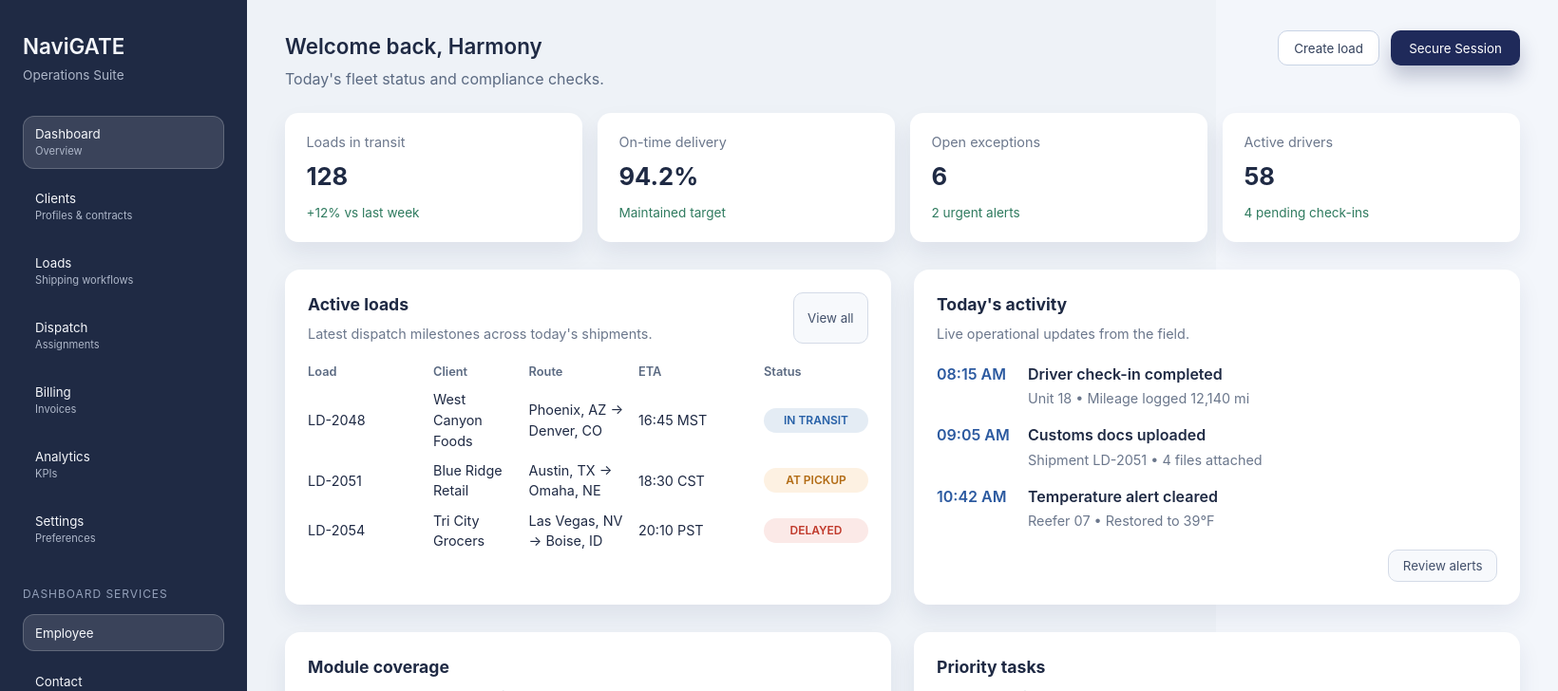
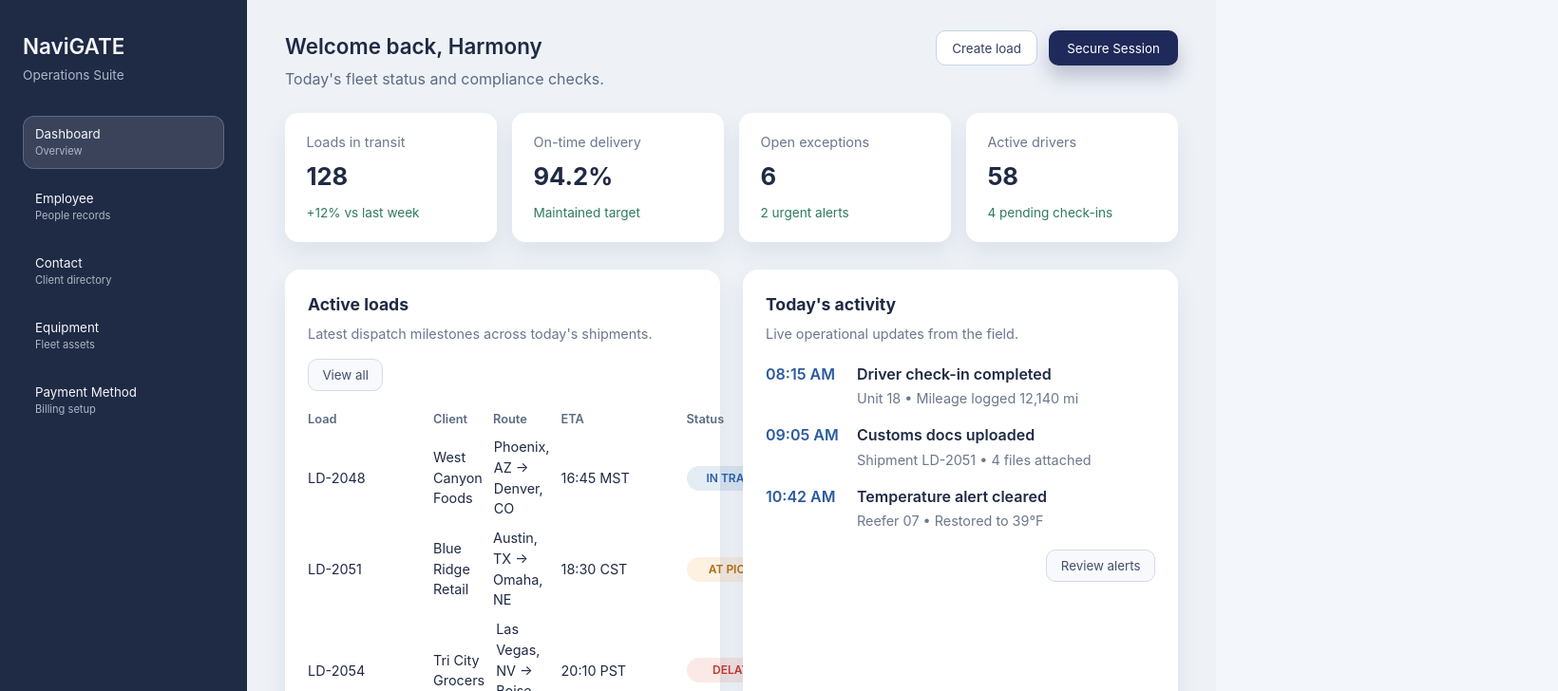
Before and after one commit to aniket28021993/Navigate, a React (Vite) app in the folder Gradient.Navigate/Navigate/navigate.client/: page /1 in a window 1280 px wide. Both pictures are taken after typing "name@example.com", "Sample123" into the empty fields and a click on the button "Login". Shown: the top 728 px of the page at 95% size, 1640 px wide, since content can reach past the window. Built offline with nearby package versions, Linux system fonts and the light colour scheme.

Commit message:
Simplify dashboard sidebar navigation

```diff
--- a/Gradient.Navigate/Navigate/navigate.client/src/modules/dashboard/DashboardPage.tsx
+++ b/Gradient.Navigate/Navigate/navigate.client/src/modules/dashboard/DashboardPage.tsx
@@ -91,20 +91,23 @@ const tasks = [
   },
 ]
 
-const managementTabs = [
-  { key: 'employee', label: 'Employee' },
-  { key: 'contact', label: 'Contact' },
-  { key: 'equipment', label: 'Equipment' },
-  { key: 'payment', label: 'Payment Method' },
+const navigationItems = [
+  { key: 'dashboard', label: 'Dashboard', description: 'Overview' },
+  { key: 'employee', label: 'Employee', description: 'People records' },
+  { key: 'contact', label: 'Contact', description: 'Client directory' },
+  { key: 'equipment', label: 'Equipment', description: 'Fleet assets' },
+  { key: 'payment', label: 'Payment Method', description: 'Billing setup' },
 ] as const
 
-type ManagementKey = (typeof managementTabs)[number]['key']
+type NavigationKey = (typeof navigationItems)[number]['key']
 
 export function DashboardPage() {
-  const [activeTab, setActiveTab] = useState<ManagementKey>('employee')
+  const [activeModule, setActiveModule] = useState<NavigationKey>('dashboard')
 
-  const managementContent = useMemo(() => {
-    switch (activeTab) {
+  const moduleContent = useMemo(() => {
+    switch (activeModule) {
+      case 'employee':
+        return <EmployeePanel />
       case 'contact':
         return <ContactPanel />
       case 'equipment':
@@ -112,20 +115,21 @@ export function DashboardPage() {
       case 'payment':
         return <PaymentPanel />
       default:
-        return <EmployeePanel />
+        return null
     }
-  }, [activeTab])
+  }, [activeModule])
 
   return (
     <AppShell
-      sidebarLinks={managementTabs.map((tab) => ({
-        key: tab.key,
-        label: tab.label,
+      navigationLinks={navigationItems.map((item) => ({
+        key: item.key,
+        label: item.label,
+        description: item.description,
       }))}
-      activeSidebarKey={activeTab}
-      sidebarLabel="Dashboard Services"
-      onSidebarSelect={(key) => setActiveTab(key as ManagementKey)}
+      activeNavigationKey={activeModule}
+      onNavigationSelect={(key) => setActiveModule(key as NavigationKey)}
     >
+      {activeModule === 'dashboard' ? (
         <div className="dashboard">
           <section className="dashboard__stats">
             {stats.map((item) => (
@@ -233,17 +237,10 @@ export function DashboardPage() {
               </div>
             </article>
           </section>
-
-        <section className="management">
-          <header className="management__header">
-            <div>
-              <h2>Dashboard Services</h2>
-              <p>Quick access to employee records, contacts, equipment, and payment methods.</p>
         </div>
-          </header>
-          <div className="management__content">{managementContent}</div>
-        </section>
-      </div>
+      ) : (
+        moduleContent
+      )}
     </AppShell>
   )
 }
--- a/Gradient.Navigate/Navigate/navigate.client/src/modules/shared/layout/AppShell.tsx
+++ b/Gradient.Navigate/Navigate/navigate.client/src/modules/shared/layout/AppShell.tsx
@@ -1,34 +1,22 @@
 import type { PropsWithChildren } from 'react'
 
-type SidebarLink = {
+type NavigationLink = {
   key: string
   label: string
   description?: string
 }
 
 type AppShellProps = PropsWithChildren & {
-  sidebarLinks?: SidebarLink[]
-  activeSidebarKey?: string
-  sidebarLabel?: string
-  onSidebarSelect?: (key: string) => void
+  navigationLinks?: NavigationLink[]
+  activeNavigationKey?: string
+  onNavigationSelect?: (key: string) => void
 }
-
-const navigation = [
-  { label: 'Dashboard', description: 'Overview', active: true },
-  { label: 'Clients', description: 'Profiles & contracts' },
-  { label: 'Loads', description: 'Shipping workflows' },
-  { label: 'Dispatch', description: 'Assignments' },
-  { label: 'Billing', description: 'Invoices' },
-  { label: 'Analytics', description: 'KPIs' },
-  { label: 'Settings', description: 'Preferences' },
-]
 
 export function AppShell({
   children,
-  sidebarLinks = [],
-  activeSidebarKey,
-  sidebarLabel,
-  onSidebarSelect,
+  navigationLinks = [],
+  activeNavigationKey,
+  onNavigationSelect,
 }: AppShellProps) {
   return (
     <div className="app-shell">
@@ -38,35 +26,18 @@ export function AppShell({
           <span>Operations Suite</span>
         </div>
         <nav className="app-shell__nav">
-          {navigation.map((item) => (
+          {navigationLinks.map((item) => (
             <button
-              key={item.label}
-              className={`app-shell__nav-item${item.active ? ' app-shell__nav-item--active' : ''}`}
+              key={item.key}
+              className={`app-shell__nav-item${activeNavigationKey === item.key ? ' app-shell__nav-item--active' : ''}`}
               type="button"
+              onClick={() => onNavigationSelect?.(item.key)}
             >
               <span>{item.label}</span>
-              <small>{item.description}</small>
+              {item.description ? <small>{item.description}</small> : null}
             </button>
           ))}
         </nav>
-        {sidebarLinks.length > 0 ? (
-          <div className="app-shell__nav-section">
-            <p className="app-shell__nav-title">{sidebarLabel ?? 'Dashboard Services'}</p>
-            <nav className="app-shell__nav">
-              {sidebarLinks.map((item) => (
-                <button
-                  key={item.key}
-                  className={`app-shell__nav-item${activeSidebarKey === item.key ? ' app-shell__nav-item--active' : ''}`}
-                  type="button"
-                  onClick={() => onSidebarSelect?.(item.key)}
-                >
-                  <span>{item.label}</span>
-                  {item.description ? <small>{item.description}</small> : null}
-                </button>
-              ))}
-            </nav>
-          </div>
-        ) : null}
         <div className="app-shell__footer">
           <p>Active region</p>
           <strong>Southwest Hub</strong>
```
Lines whose indentation alone changed are shown as unchanged.
